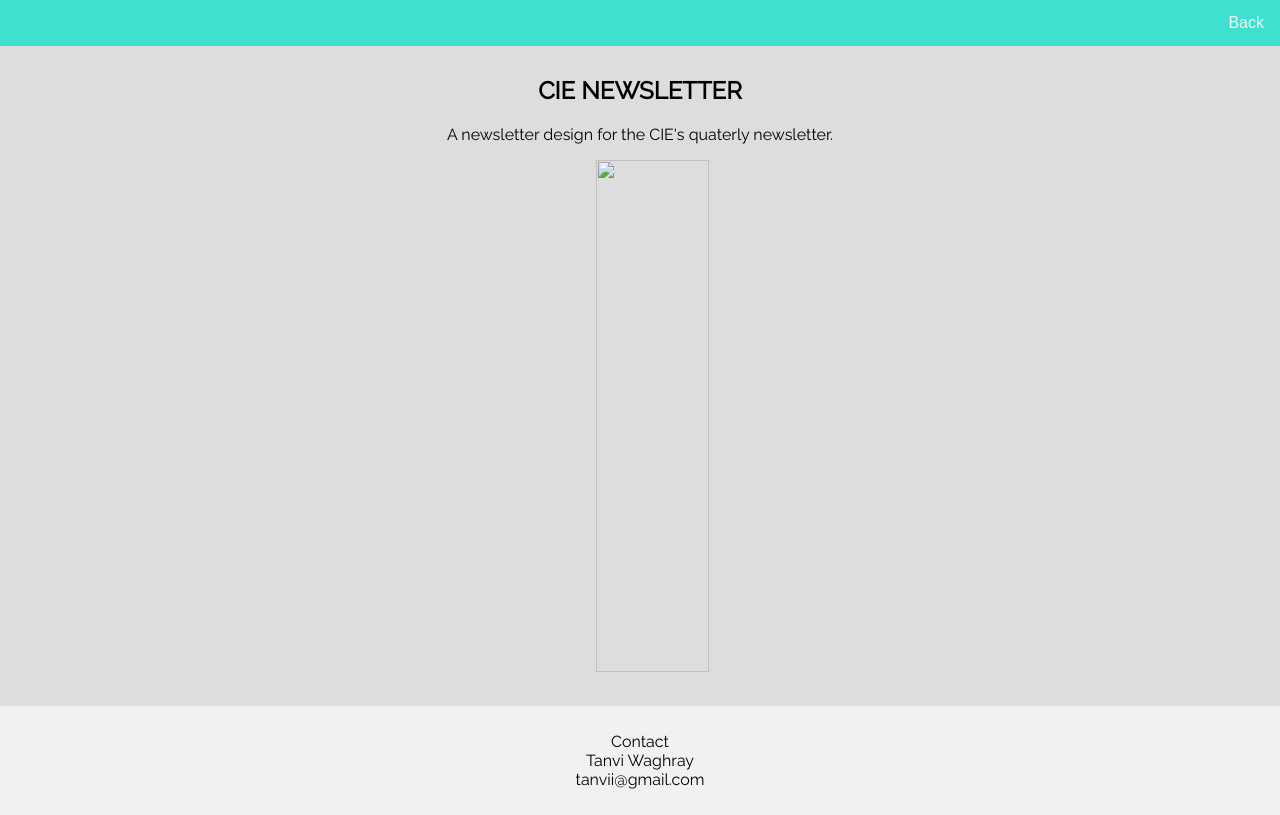
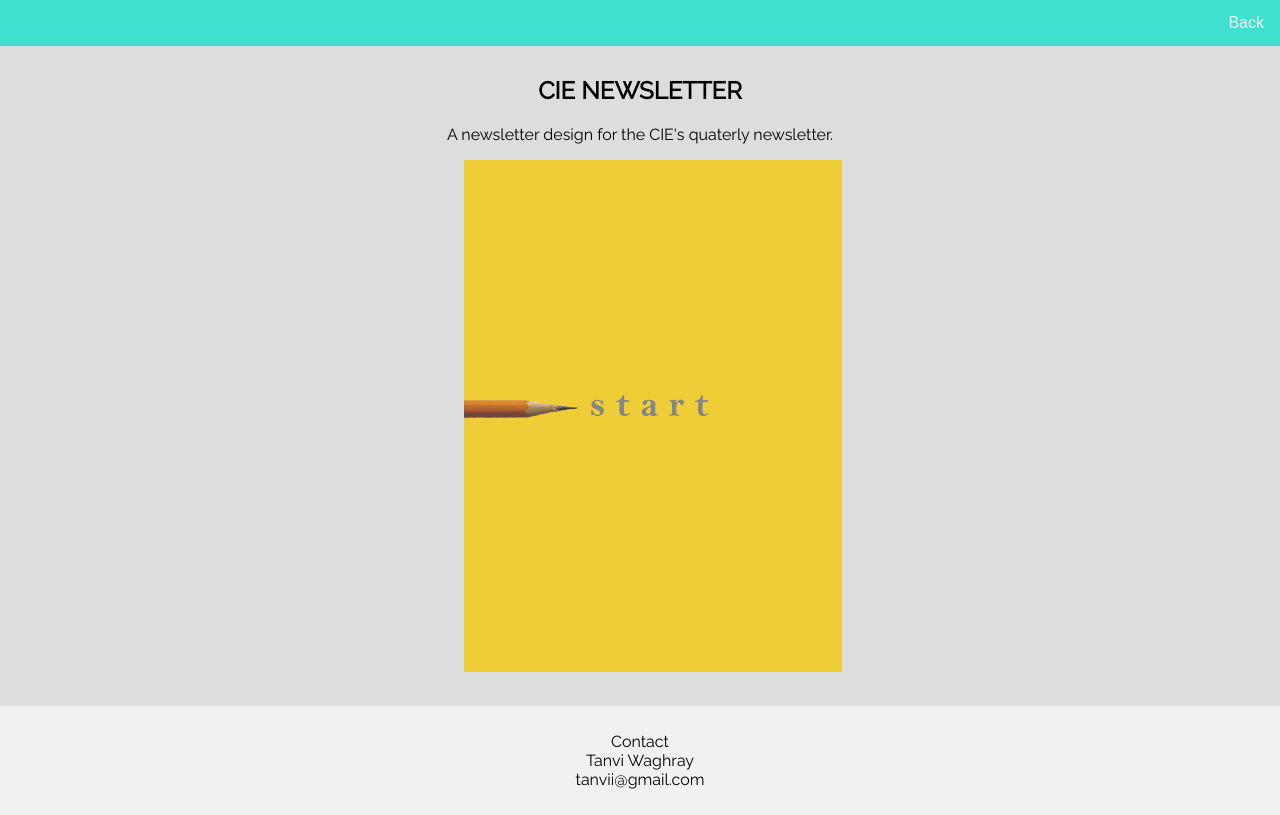
Before and after one commit to tanviwaghray/tanviportfolio, a plain HTML site: page project.html in a window 1280 px wide. Drawn offline with Linux system fonts and the light colour scheme.

Commit message:
Update project.html

```diff
--- a/project.html
+++ b/project.html
@@ -21,7 +21,7 @@
           <h2>CIE NEWSLETTER</h2>
           <p>A newsletter design for the CIE's quaterly newsletter.</p>
            <div class="picture" id="picture1">
-               <img src="/images/coverpage FINAL.jpg" class="picture1">
+               <img src="coverpage FINAL.jpg" class="picture1">
 
 
            </div>
```
